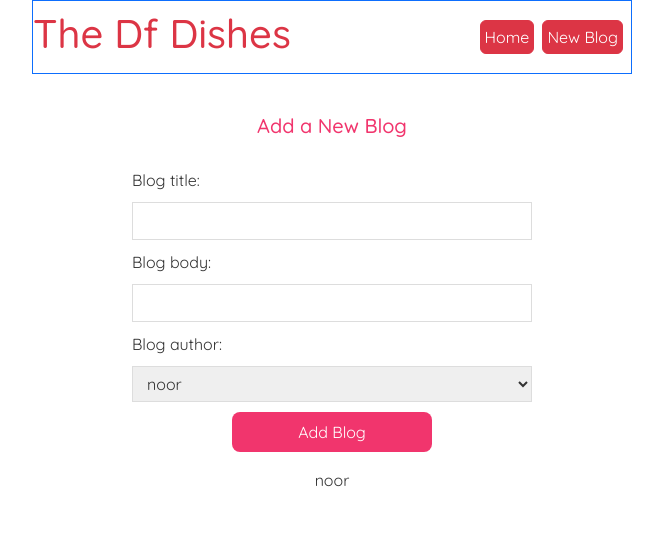
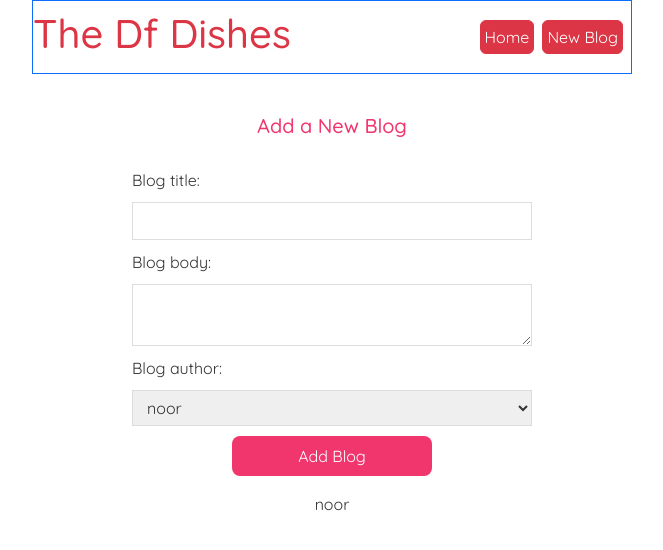
Before and after one commit to kiran-frontend-developer/df-dishes, a React (Create React App) app: page /create in a window 1280 px wide. Shown: the top 550 px of the page, without its empty margins (308-971 px from the left). Built offline with nearby package versions, Linux system fonts and the light colour scheme.

Commit message:
Update Create.js

```diff
--- a/src/Create.js
+++ b/src/Create.js
@@ -35,9 +35,7 @@ const Create = () => {
         onChange={(e)=> setTitle(e.target.value)}
         />
         <label>Blog body:</label>
-        <input
-        type="text"
-        required
+        <textarea
         value={body}
         onChange={(e)=> setBody(e.target.value)}
         />
```
